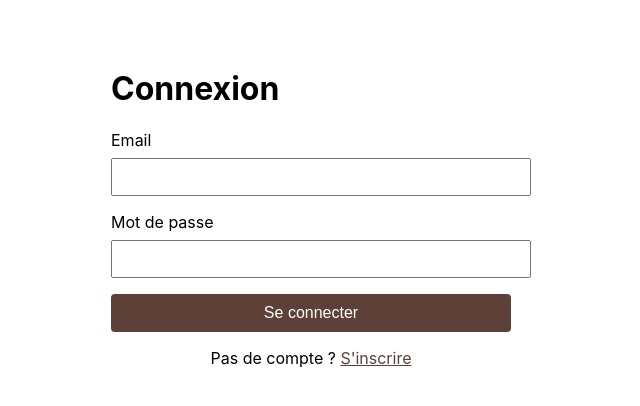
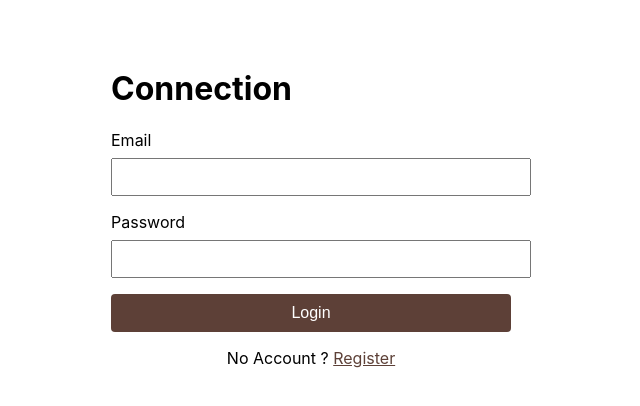
Before and after one commit to raniamaamer/project-manager-app-with-react, a React (Create React App) app: page / in a window 1280 px wide. Shown: the top 406 px of the page, without its empty margins (329-969 px from the left). Built offline with nearby package versions, Linux system fonts and the light colour scheme.

Commit message:
modifié

```diff
--- a/src/components/ProjectForm.css
+++ b/src/components/ProjectForm.css
@@ -10,13 +10,13 @@
     --text-muted: #777;
 
     /* Espacements */
-    --form-group-margin: 0.097rem;        /* Espace entre les groupes */
-    --label-margin: 0.01rem;          /* Espace sous les labels */
-    --input-padding: 0.75rem;        /* Padding interne des champs */
-    --section-spacing: 1.5rem;       /* Espace entre sections */
-    --input-max-width: 500px;        /* Largeur max des champs */
-    --date-input-width: 220px;       /* Largeur champ date */
-    --task-input-width: 400px;       /* Largeur champ tâches */
+    --form-group-margin: 0.097rem;
+    --label-margin: 0.01rem;
+    --input-padding: 0.75rem;
+    --section-spacing: 1.5rem;
+    --input-max-width: 500px;
+    --date-input-width: 220px;
+    --task-input-width: 400px;
   }
 
   .project-form {
--- a/src/pages/Dashboard.js
+++ b/src/pages/Dashboard.js
@@ -187,7 +187,7 @@ const Dashboard = () => {
     }
   };
 
-  if (loading) return <div className="loading">Chargement...</div>;
+  if (loading) return <div className="loading">Loading...</div>;
 
   return (
     <div className="dashboard">
@@ -215,13 +215,13 @@ const Dashboard = () => {
         ) : projects.length === 0 ? (
           <div className="empty-state">
             <img src={clipboard} alt="Aucun projet" className="empty-state-img" />
-            <p>Commencez par créer un nouveau projet</p>
+            <p>Start by creating a new project</p>
             <button
               className="create-button"
               onClick={() => setShowForm(true)}
               disabled={isProcessing}
             >
-              Nouveau Projet
+              New Project
             </button>
           </div>
         ) : (
@@ -255,7 +255,7 @@ const Dashboard = () => {
                   <h2>{project.title}</h2>
                   {project.dueDate && (
                     <p className="project-date">
-                      Pour le {new Date(project.dueDate).toLocaleDateString('fr-FR', {
+                      In {new Date(project.dueDate).toLocaleDateString('fr-FR', {
                         day: 'numeric',
                         month: 'long',
                         year: 'numeric'
@@ -272,7 +272,7 @@ const Dashboard = () => {
                   <div className="task-section-header">
                     <h3>Tasks</h3>
                     <span className="task-count">
-                      {project.tasks.filter(t => t.completed).length} / {project.tasks.length} terminées
+                      {project.tasks.filter(t => t.completed).length} / {project.tasks.length} Done
                     </span>
                   </div>
 
@@ -293,7 +293,7 @@ const Dashboard = () => {
                       ))}
                     </ul>
                   ) : (
-                    <p className="no-tasks">Aucune tâche pour ce projet</p>
+                    <p className="no-tasks">No tasks for this project</p>
                   )}
 
                   <button
--- a/src/pages/LoginPage.js
+++ b/src/pages/LoginPage.js
@@ -21,7 +21,7 @@ export default function LoginPage() {
 
   return (
     <div style={{ maxWidth: '400px', margin: '2rem auto', padding: '1rem' }}>
-      <h1>Connexion</h1>
+      <h1>Connection</h1>
 
       {error && (
         <div style={{
@@ -48,7 +48,7 @@ export default function LoginPage() {
         </div>
 
         <div style={{ marginBottom: '1rem' }}>
-          <label style={{ display: 'block', marginBottom: '0.5rem' }}>Mot de passe</label>
+          <label style={{ display: 'block', marginBottom: '0.5rem' }}>Password</label>
           <input
             type="password"
             value={password}
@@ -71,13 +71,13 @@ export default function LoginPage() {
             cursor: 'pointer'
           }}
         >
-          Se connecter
+          Login
         </button>
       </form>
 
       <p style={{ marginTop: '1rem', textAlign: 'center' }}>
-        Pas de compte ?{' '}
-        <Link to="/signup" style={{ color: '#5D4037', textDecoration: 'underline' }}>S'inscrire</Link>
+        No Account ?{' '}
+        <Link to="/signup" style={{ color: '#5D4037', textDecoration: 'underline' }}>Register</Link>
       </p>
     </div>
   );
```
